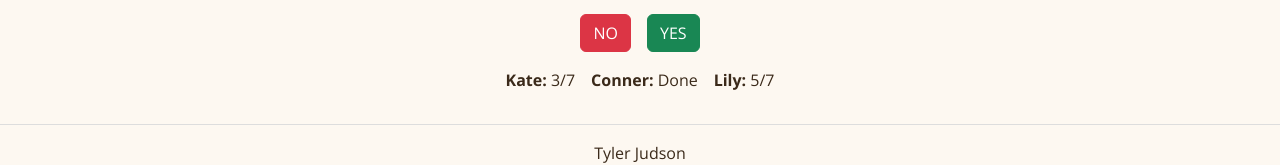
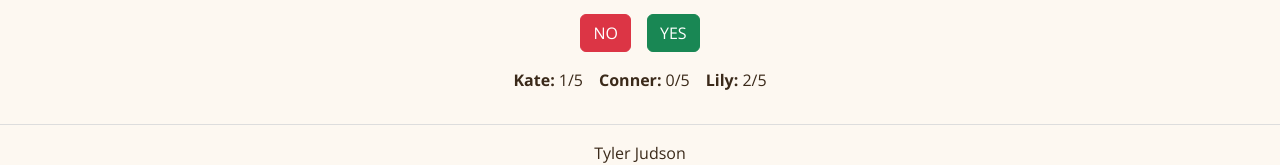
Before and after one commit to TylerJudson/Startup, a React (Vite) app: page /vote in a window 1280 px wide. Shown: the part 570-735 px from the top of the page. Built offline with nearby package versions, Linux system fonts and the light colour scheme.

Commit message:
Made the firends page update live! And then you have to wait for everyone before you get to results.

```diff
--- a/src/vote/vote.jsx
+++ b/src/vote/vote.jsx
@@ -12,13 +12,47 @@ function getRestaurants() {
     ];
 }
 
+function getFriends() {
+    const players = JSON.parse(localStorage.getItem('players') || '["You", "Kate", "Conner", "Lily"]');
+    return players
+        .filter((name) => name !== 'You')
+        .map((name) => ({ name: name, progress: 0 }));
+}
+
 export function Vote() {
     const [restaurants] = React.useState(getRestaurants());
     const [index, setIndex] = React.useState(0);
     const [yesVotes, setYesVotes] = React.useState([]);
+    const [finished, setFinished] = React.useState(false);
+    const [friends, setFriends] = React.useState(getFriends());
     const navigate = useNavigate();
 
     const restaurant = restaurants[index];
+
+    // This will be replaced with WebSocket messages from the other people voting
+    React.useEffect(() => {
+        const timer = setInterval(() => {
+            setFriends((current) => {
+                const updated = current.map((friend) => ({ ...friend }));
+                const notDone = updated.filter((friend) => friend.progress < restaurants.length);
+                if (notDone.length > 0) {
+                    const pick = notDone[Math.floor(Math.random() * notDone.length)];
+                    pick.progress++;
+                }
+                return updated;
+            });
+        }, 1500);
+
+        return () => clearInterval(timer);
+    }, []);
+
+    // When everyone is done every screen jumps to the results
+    React.useEffect(() => {
+        const everyoneDone = friends.every((friend) => friend.progress >= restaurants.length);
+        if (finished && everyoneDone) {
+            navigate('/results');
+        }
+    }, [finished, friends]);
 
     function vote(yes) {
         let votes = yesVotes;
@@ -31,12 +65,16 @@ export function Vote() {
             setIndex(index + 1);
         } else {
             localStorage.setItem('myVotes', JSON.stringify(votes));
-            navigate('/results');
+            setFinished(true);
         }
     }
 
     return (
         <main className="vote">
+            {finished ? (
+                <h3>You're done! Waiting for everyone else to finish...</h3>
+            ) : (
+                <>
                     <div>
                         <h3>Restaurant {index + 1} of {restaurants.length}</h3>
                     </div>
@@ -57,12 +95,16 @@ export function Vote() {
                         <button className="btn btn-danger" onClick={() => vote(false)}>NO</button>
                         <button className="btn btn-success" onClick={() => vote(true)}>YES</button>
                     </div>
+                </>
+            )}
 
-            {/* THIS IS LIVE STATUS FROM THE OTHER PEOPLE WITH WEBSOCKET */}
             <div className="status">
-                <span><b>Kate: </b>3/7</span>
-                <span><b>Conner: </b>Done</span>
-                <span><b>Lily: </b>5/7</span>
+                {friends.map((friend) => (
+                    <span key={friend.name}>
+                        <b>{friend.name}: </b>
+                        {friend.progress >= restaurants.length ? 'Done' : friend.progress + '/' + restaurants.length}
+                    </span>
+                ))}
             </div>
         </main>
     );
```
Lines whose indentation alone changed are shown as unchanged.
